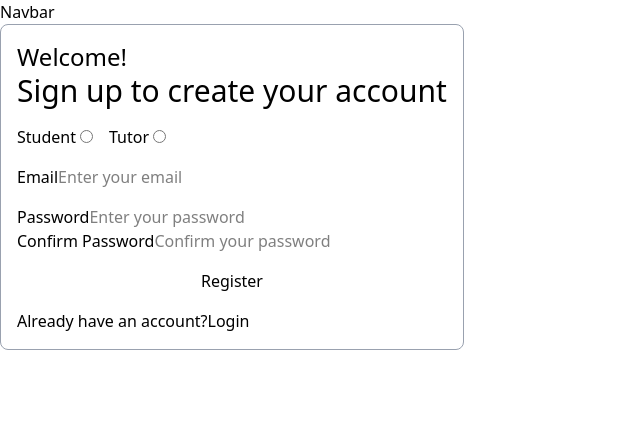
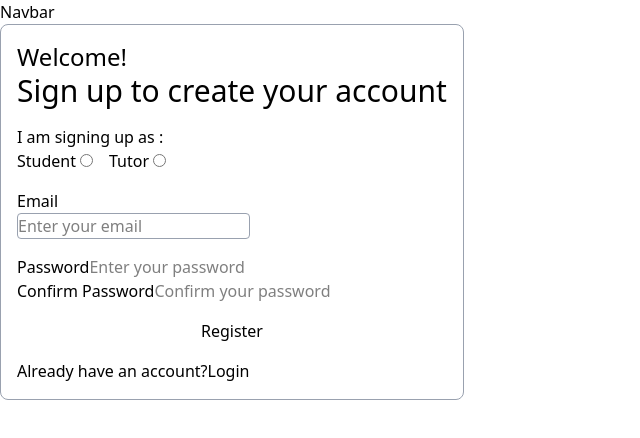
Before and after one commit to thesarpex/Learnflow-LMS, a React (Vite) app: page /signup in a window 1280 px wide. Shown: the top 438 px of the page, without its empty margins (0-640 px from the left). Built offline with nearby package versions, Linux system fonts and the light colour scheme; no server answers.

Commit message:
styled email input on sign up page

```diff
--- a/src/routes/student/Signup.jsx
+++ b/src/routes/student/Signup.jsx
@@ -45,7 +45,9 @@ const Signup = () => {
       <div className="flex flex-col gap-4 border border-gray-400 w-fit rounded-lg p-4">
         <div>
           <p className="text-2xl">Welcome!</p>
-        <h2 className="text-3xl font-medium">{""}Sign up to create your account</h2>
+          <h2 className="text-3xl font-medium">
+            {""}Sign up to create your account
+          </h2>
         </div>
 
         {error && (
@@ -56,6 +58,8 @@ const Signup = () => {
         )}
 
         <form onSubmit={handleSubmit} className="flex flex-col gap-4">
+          <div>
+            <div>I am signing up as :</div>
             <div className="flex gap-4">
               <div>
                 <label className="pr-1">Student</label>
@@ -79,6 +83,7 @@ const Signup = () => {
                 />
               </div>
             </div>
+          </div>
 
           <div>
             <label htmlFor="email">Email</label>
@@ -87,6 +92,7 @@ const Signup = () => {
               type="email"
               value={email}
               onChange={(e) => setEmail(e.target.value)}
+              className="block border border-gray-400 rounded-sm"
               placeholder="Enter your email"
               required
             />
```
Lines whose indentation alone changed are shown as unchanged.
